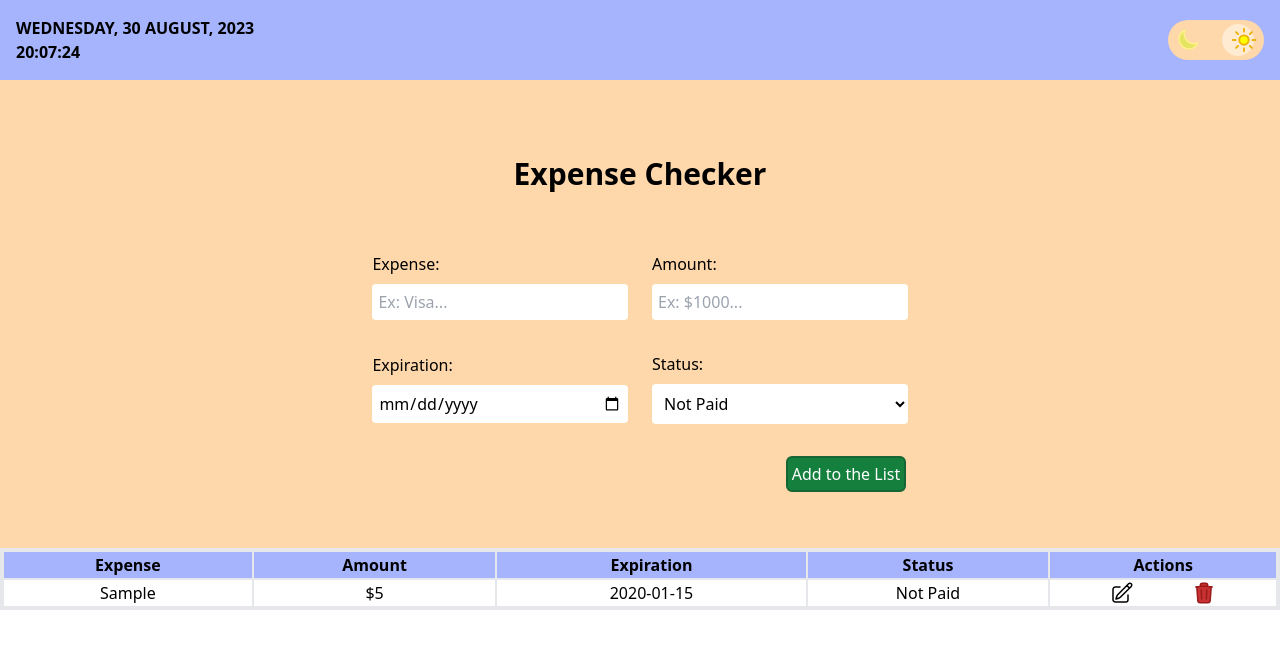
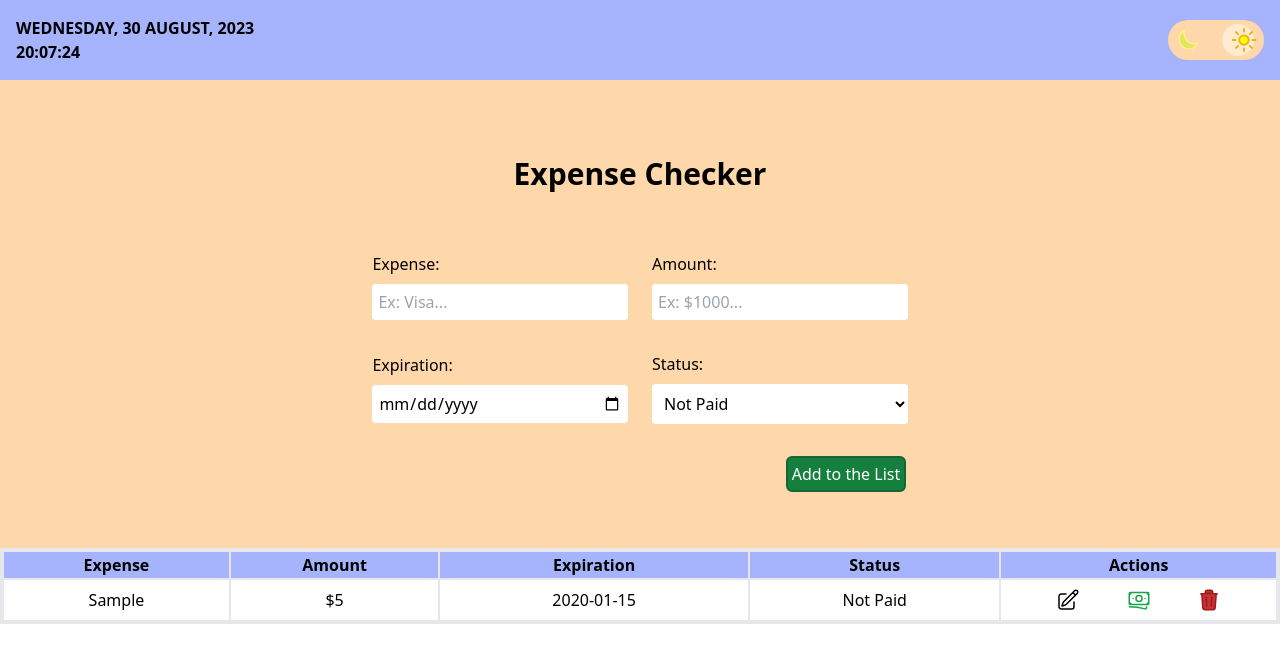
Before and after one commit to estebanCastaneira/expenseChecker, a React (Vite) app: page / in a window 1280 px wide. Both pictures are taken after typing "Sample", "5", "2020-01-15" into the empty fields and a click on the button "Add to the List". Shown: the top 662 px of the page. Built offline with nearby package versions, Linux system fonts and the light colour scheme.

Commit message:
Some Style JSX corrections

```diff
--- a/src/assets/components/Delete.jsx
+++ b/src/assets/components/Delete.jsx
@@ -2,7 +2,7 @@ function Delete({ handleDelete, id }) {
   return (
     <span
       onClick={(e) => handleDelete(e, id)}
-      className="text-red-800 dark:text-white hover:cursor-pointer hover:brightness-110 transition-all hover:scale-110"
+      className="text-red-800 dark:text-white hover:cursor-pointer hover:brightness-125 transition-all hover:scale-110"
     >
       <svg
         xmlns="http://www.w3.org/2000/svg"
--- a/src/assets/components/Edit.jsx
+++ b/src/assets/components/Edit.jsx
@@ -1,6 +1,9 @@
-function Edit() {
+function Edit({ handleEdit, id }) {
   return (
-    <span className="hover:cursor-pointer  transition-all hover:scale-110">
+    <span
+      onClick={(e) => handleEdit(e, id)}
+      className="hover:cursor-pointer  transition-all hover:scale-110"
+    >
       <svg
         xmlns="http://www.w3.org/2000/svg"
         fill="none"
--- /dev/null
+++ b/src/assets/components/Money.jsx
@@ -0,0 +1,24 @@
+function Money({ handlePaid, i }) {
+  return (
+    <span
+      onClick={handlePaid}
+      className="text-green-600 dark:text-green-500 hover:cursor-pointer transition-all hover:scale-105 hover:brightness-125"
+    >
+      <svg
+        xmlns="http://www.w3.org/2000/svg"
+        fill="none"
+        viewBox="0 0 24 24"
+        strokeWidth={1.5}
+        stroke="currentColor"
+        className="w-6 h-6"
+      >
+        <path
+          strokeLinecap="round"
+          strokeLinejoin="round"
+          d="M2.25 18.75a60.07 60.07 0 0115.797 2.101c.727.198 1.453-.342 1.453-1.096V18.75M3.75 4.5v.75A.75.75 0 013 6h-.75m0 0v-.375c0-.621.504-1.125 1.125-1.125H20.25M2.25 6v9m18-10.5v.75c0 .414.336.75.75.75h.75m-1.5-1.5h.375c.621 0 1.125.504 1.125 1.125v9.75c0 .621-.504 1.125-1.125 1.125h-.375m1.5-1.5H21a.75.75 0 00-.75.75v.75m0 0H3.75m0 0h-.375a1.125 1.125 0 01-1.125-1.125V15m1.5 1.5v-.75A.75.75 0 003 15h-.75M15 10.5a3 3 0 11-6 0 3 3 0 016 0zm3 0h.008v.008H18V10.5zm-12 0h.008v.008H6V10.5z"
+        />
+      </svg>
+    </span>
+  );
+}
+export default Money;
--- a/src/assets/components/Moon.jsx
+++ b/src/assets/components/Moon.jsx
@@ -5,7 +5,7 @@ function Moon({ fill }) {
         xmlns="http://www.w3.org/2000/svg"
         fill={fill}
         viewBox="0 0 24 24"
-        strokeWidth="1.5"
+        strokeWidth={1.5}
         stroke="currentColor"
         className="w-6 h-6 hover:brightness-105"
       >
--- a/src/assets/components/Sun.jsx
+++ b/src/assets/components/Sun.jsx
@@ -5,7 +5,7 @@ function Sun({ fill }) {
         xmlns="http://www.w3.org/2000/svg"
         fill={fill}
         viewBox="0 0 24 24"
-        strokeWidth="1.5"
+        strokeWidth={1.5}
         stroke="currentColor"
         className="z-0 w-6 h-6 hover:brightness-105"
         id="sun"
--- a/src/assets/layouts/Table.jsx
+++ b/src/assets/layouts/Table.jsx
@@ -1,11 +1,23 @@
 import Edit from "../components/Edit";
 import Delete from "../components/Delete";
+import Money from "../components/Money";
+import { useState } from "react";
 function Table({ expenses, setExpenses }) {
+  const [editing, setEditing] = useState({ aviable: false, id: "" });
+
   const handleDelete = (e, id) => {
     const expensesUpdate = expenses.filter(
       (element) => expenses.indexOf(element) !== id
     );
     setExpenses([...expensesUpdate]);
+  };
+  const handleEdit = (e, id) => {
+    if (e) {
+      setEditing({ aviable: !editing.aviable, id: id });
+    }
+  };
+  const handlePaid = (e) => {
+    console.log(e);
   };
 
   return (
@@ -48,21 +60,40 @@ function Table({ expenses, setExpenses }) {
         {expenses &&
           expenses.map((expense, i) => (
             <tr className="text-center" key={i}>
-              <td className="table-cell border-2 dark:border-gray-600">
+              <td className="p-2 table-cell border-2 dark:border-gray-600 relative">
                 {expense.expense}
+                {editing.aviable && editing.id === i && (
+                  <input
+                    className=" dark:bg-slate-700 border-2 dark:border-white rounded-lg absolute left-5  w-5/6"
+                    type="text"
+                  />
+                )}
               </td>
-              <td className="table-cell border-2 dark:border-gray-600">
+              <td className="p-2 table-cell border-2 dark:border-gray-600 relative">
                 ${expense.amount}
+                {editing.aviable && editing.id === i && (
+                  <input
+                    className=" dark:bg-slate-700 border-2 dark:border-white rounded-lg absolute left-3  w-5/6"
+                    type="text"
+                  />
+                )}
               </td>
-              <td className="table-cell border-2 dark:border-gray-600">
+              <td className="p-2 table-cell border-2 dark:border-gray-600 relative">
                 {expense.expiration}
+                {editing.aviable && editing.id === i && (
+                  <input
+                    className=" dark:bg-slate-700 border-2 dark:border-white rounded-lg absolute left-5  w-5/6"
+                    type="text"
+                  />
+                )}
               </td>
-              <td className="table-cell border-2 dark:border-gray-600">
+              <td className="p-2 table-cell border-2 dark:border-gray-600 relative">
                 {expense.isPaid ? "Paid" : "Not Paid"}
               </td>
-              <td className="table-cell border-2 dark:border-gray-600">
+              <td className="p-2 table-cell border-2 dark:border-gray-600">
                 <div className="flex justify-evenly">
-                  <Edit />
+                  <Edit handleEdit={handleEdit} id={i} />
+                  <Money handlePaid={handlePaid} id={i} />
                   <Delete handleDelete={handleDelete} id={i} />
                 </div>
               </td>
```
